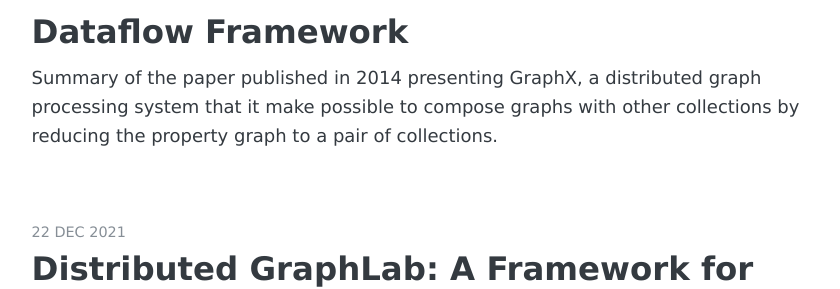
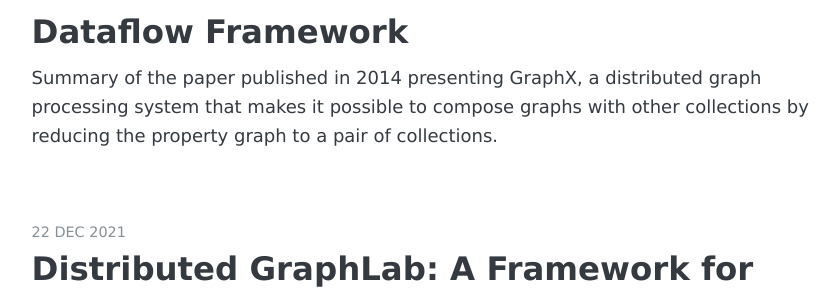
Before and after one commit to andreybleme/andreybleme.github.io, a Jekyll site: the page built from index.html, in a window 1280 px wide and 900 px high. Shown: the part 353-642 px from the top of the window, without its empty margins (211-1051 px from the left). Built offline with Jekyll 4.4.1, drawn with Linux system fonts in a browser that asks for light colours; nearby versions of some CDN libraries; some web fonts are replaced; the list of posts is cut into pages by our own code.

Commit message:
Fix grammar issue

```diff
--- a/_posts/2021-12-28-graphx-summary.markdown
+++ b/_posts/2021-12-28-graphx-summary.markdown
@@ -1,7 +1,7 @@
 ---
 layout: post
 title:  "GraphX: Graph Processing in a Distributed Dataflow Framework"
-description: "Summary of the paper published in 2014 presenting GraphX, a distributed graph processing system that it make possible to compose graphs with other collections by reducing the property graph to a pair of collections."
+description: "Summary of the paper published in 2014 presenting GraphX, a distributed graph processing system that makes it possible to compose graphs with other collections by reducing the property graph to a pair of collections."
 date:   2021-12-28 14:00:00
 tags: [big-data, paper-summary]
 comments: true
@@ -10,7 +10,7 @@
 
 > Original paper by Joseph E. Gonzalez, Reynold S. Xin, Ankur Dave, Daniel Crankshaw, Michael J. Franklin and Ion Stoica: [https://www.usenix.org/conference/osdi14/technical-sessions/presentation/gonzalez](https://www.usenix.org/conference/osdi14/technical-sessions/presentation/gonzalez)
 
-With the growing focus of the scientific community on proposing specialized solutions for large-scale graph processing systems, processing models that use different data structures (graphs, tables, and unstructured files, for example) need to be implemented using a combination of different tools making this process complex to manage. Aiming to unify ideas presented in specialized graph processing environments (GraphLab, Pregel, and Giraph) and general-purpose processing environments (Hadoop, MapReduce, and Spark), the authors present in this article GraphX. The system consists of a module built on top of Apache Spark, allowing the creation of heterogeneous processing flows through an extensible API, and representations of the relationships between vertices and edges in RDDs, a key contribution of this solution which allows us to compose graphs and collections structured in a single and generic distributed processing model within the same environment.
+With the growing focus of the scientific community on proposing specialized solutions for large-scale graph processing systems, processing models that use different data structures (graphs, tables, and unstructured files, for example) need to be implemented using a combination of different tools making this process complex to manage. Aiming to unify ideas presented in specialized graph processing environments ([GraphLab](https://andreybleme.com/2021-12-22/distributed-graphlab-summary/), [Pregel](https://andreybleme.com/2021-12-19/pregel-a-system-for-large-scale-graph-processing-summary/), and Giraph) and general-purpose processing environments (Hadoop, [MapReduce](https://andreybleme.com/2021-11-20/mapreduce-summary/), and Spark), the authors present in this article GraphX. The system consists of a module built on top of Apache Spark, allowing the creation of heterogeneous processing flows through an extensible API, and representations of the relationships between vertices and edges in RDDs, a key contribution of this solution which allows us to compose graphs and collections structured in a single and generic distributed processing model within the same environment.
 
 The authors evaluate GraphX's performance by measuring its performance when processing a graph representing Twitter user followers, containing over a billion edges and 40 million vertices. The experiments were executed on an EC2 cluster with 16 workers with 68GB of memory each. The results show that GraphX has a lower performance than GraphLab when processing graphs alone, and higher performance when processing a complete flow within Apache Spark, having its communication overhead at each interaction reduced by up to 5.8x.
 
```
